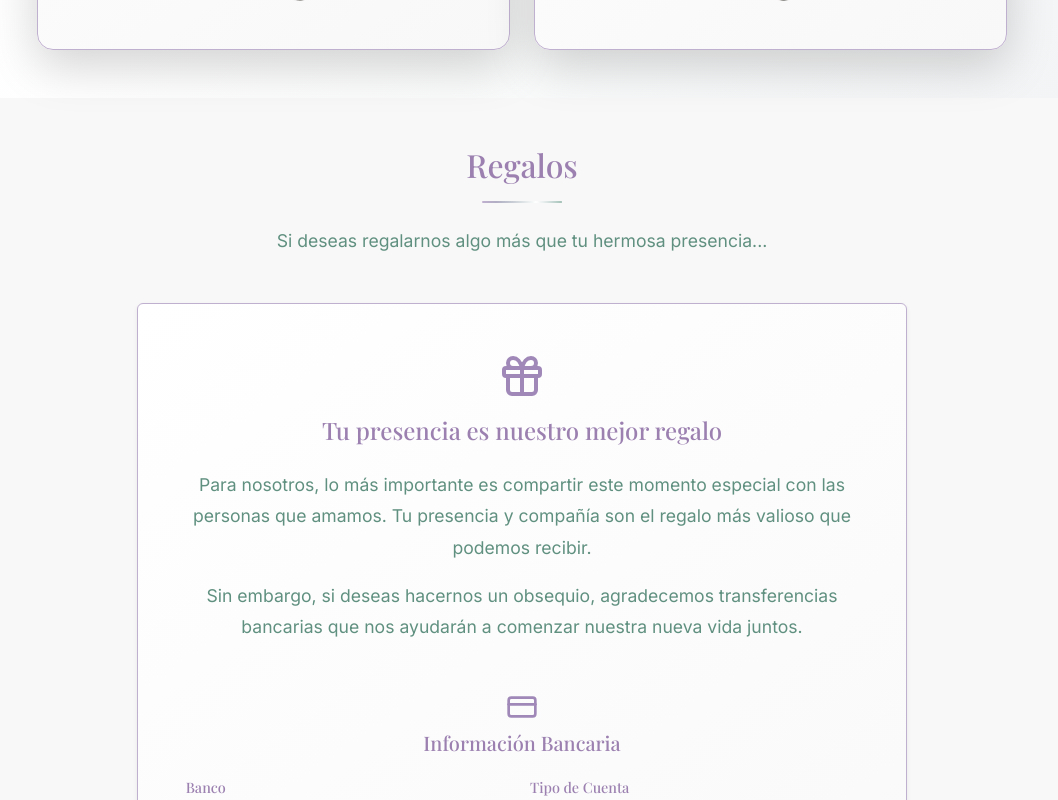
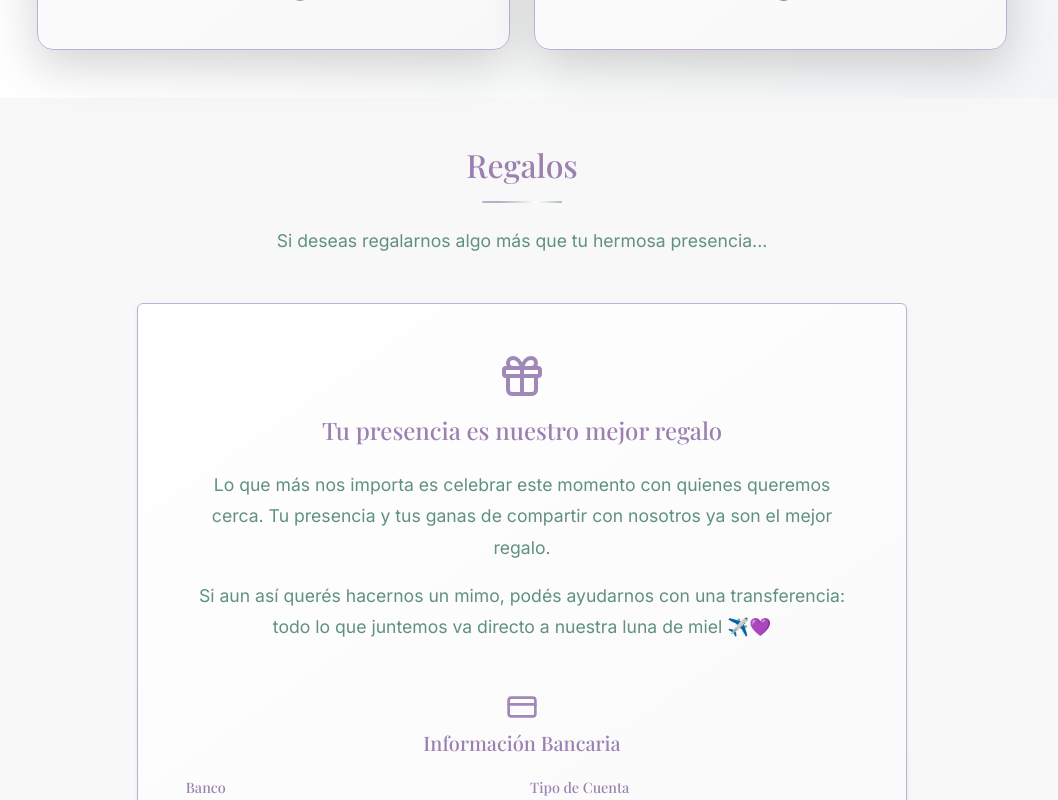
Before and after one commit to gleraromero/casamiento-sg, a React (Vite) app: page / in a window 1280 px wide. Shown: the part 3921-4721 px from the top of the page, without its empty margins (118-1176 px from the left). Built offline with nearby package versions, Linux system fonts and the light colour scheme; a web font is replaced by a local one.

Commit message:
feat: actualizar texto de regalos con mensaje personalizado sobre luna de miel

```diff
--- a/src/components/Gifts.tsx
+++ b/src/components/Gifts.tsx
@@ -33,12 +33,12 @@ const Gifts: React.FC = () => {
 
                 <div className="gift-message text-center mb-5">
                   <p className="font-sans text-teal mb-3" style={{ fontSize: '1.1rem', lineHeight: '1.8' }}>
-                    Para nosotros, lo más importante es compartir este momento especial con las personas que amamos.
-                    Tu presencia y compañía son el regalo más valioso que podemos recibir.
+                    Lo que más nos importa es celebrar este momento con quienes queremos cerca.
+                    Tu presencia y tus ganas de compartir con nosotros ya son el mejor regalo.
                   </p>
                   <p className="font-sans text-teal mb-4" style={{ fontSize: '1.1rem', lineHeight: '1.8' }}>
-                    Sin embargo, si deseas hacernos un obsequio, agradecemos transferencias bancarias
-                    que nos ayudarán a comenzar nuestra nueva vida juntos.
+                    Si aun así querés hacernos un mimo, podés ayudarnos con una transferencia:
+                    todo lo que juntemos va directo a nuestra luna de miel ✈️💜
                   </p>
                 </div>
 
```
